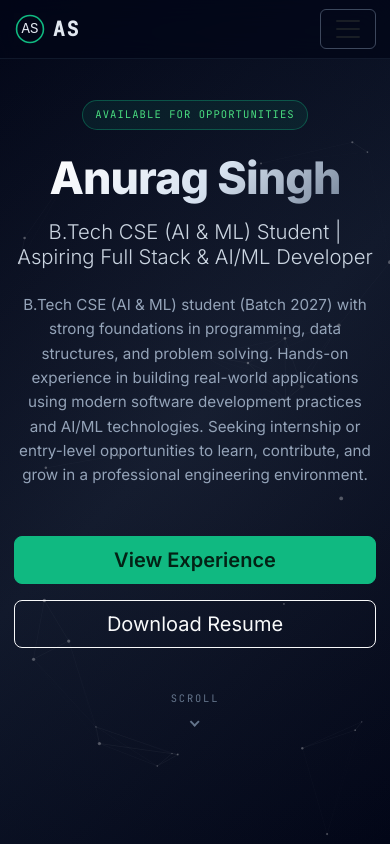
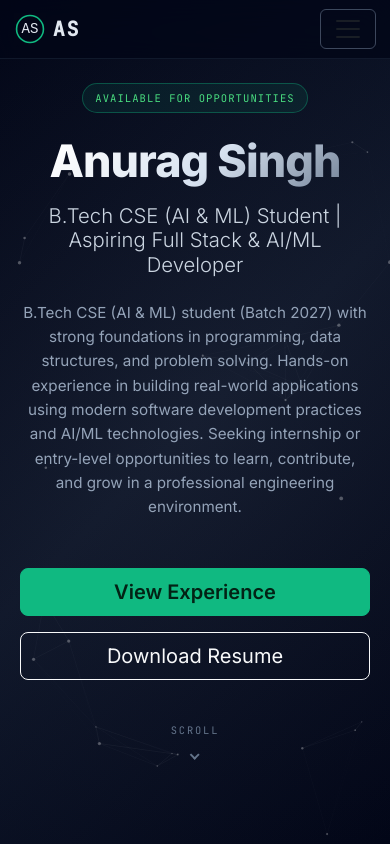
Before and after one commit to anurag-singh12219/Portfolio, a website: page index.html in a window 390 px wide. Shown: the top 844 px of the page. Drawn offline with nearby package versions, Linux system fonts and the light colour scheme.

Commit message:
fix: eliminate mobile horizontal overflow and center layout

```diff
--- a/style.css
+++ b/style.css
@@ -21,6 +21,9 @@
 
 html {
   scroll-behavior: smooth;
+  width: 100%;
+  max-width: 100%;
+  overflow-x: clip;
 }
 
 body {
@@ -29,7 +32,18 @@ body {
   background: var(--bg-main);
   color: var(--text-main);
   line-height: 1.6;
+  width: 100%;
+  max-width: 100%;
   overflow-x: hidden;
+}
+
+header,
+main,
+footer,
+section,
+.container,
+.container-sm {
+  max-width: 100%;
 }
 
 img,
@@ -223,6 +237,9 @@ a {
   text-transform: uppercase;
   letter-spacing: 0.12em;
   font-family: "JetBrains Mono", monospace;
+  max-width: 100%;
+  white-space: normal;
+  overflow-wrap: anywhere;
 }
 
 .hero-name {
@@ -241,12 +258,14 @@ a {
   font-size: clamp(1.08rem, 2.8vw, 2rem);
   font-weight: 300;
   color: #cbd5e1;
+  overflow-wrap: anywhere;
 }
 
 .hero-summary {
   max-width: 56rem;
   color: var(--text-soft);
   font-size: clamp(0.95rem, 2.3vw, 1.08rem);
+  overflow-wrap: anywhere;
 }
 
 .btn-emerald {
@@ -789,6 +808,12 @@ a {
 }
 
 @media (max-width: 575.98px) {
+  .row {
+    --bs-gutter-x: 1rem;
+    margin-left: 0;
+    margin-right: 0;
+  }
+
   .container,
   .container-sm {
     padding-left: 1rem;
@@ -896,6 +921,10 @@ a {
 }
 
 @media (max-width: 399.98px) {
+  .row {
+    --bs-gutter-x: 0.85rem;
+  }
+
   .container,
   .container-sm {
     padding-left: 0.85rem;
```
